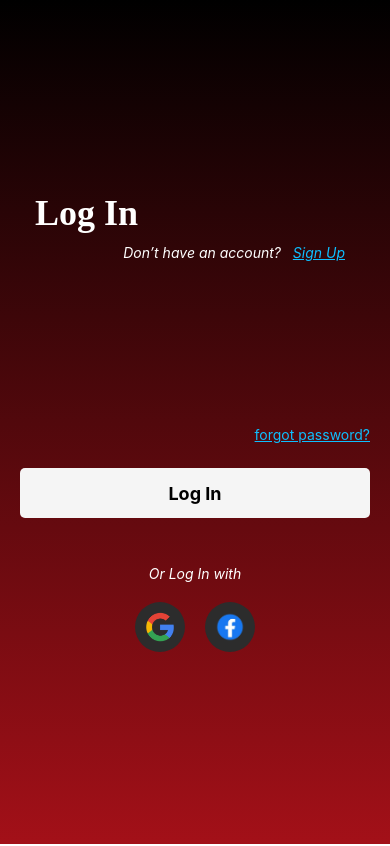
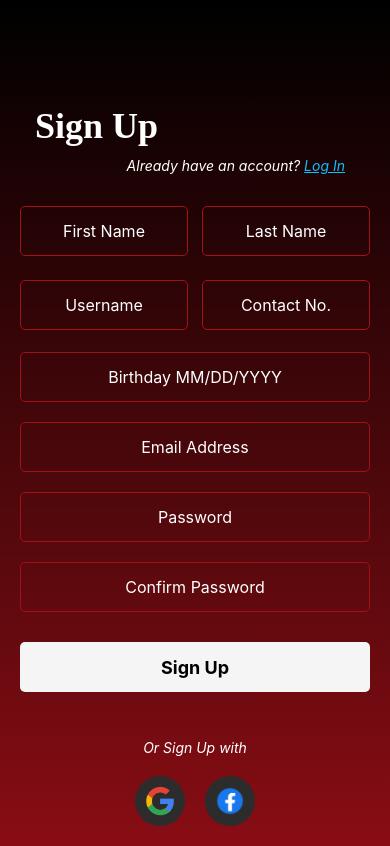
Before and after one commit to evecat06/FitMad, a React Native app: screen /SignUpScreen in a window 390 px wide. Built offline with nearby package versions, Linux system fonts and the light colour scheme.

Commit message:
SignUp code by Estandarte, commit changes by Bartolaba

```diff
--- a/App.tsx
+++ b/App.tsx
@@ -1,7 +1,7 @@
 import { NavigationContainer } from '@react-navigation/native';
 import { createStackNavigator } from '@react-navigation/stack';
-import LoginScreen from './pages/LoginScreen'; // Adjust path if needed
-
+// import LoginScreen from './pages/LoginScreen';
+import SignUpScreen from './pages/SignUpScreen';
 
 // Define the types for navigation routes
 export type RootStackParamList = {
@@ -14,10 +14,10 @@ const Stack = createStackNavigator<RootStackParamList>();
 export default function App() {
   return (
     <NavigationContainer>
-      <Stack.Navigator initialRouteName="LoginScreen">
+      <Stack.Navigator initialRouteName="SignUpScreen">
         <Stack.Screen
-          name="LoginScreen"
-          component={LoginScreen}
+          name="SignUpScreen"
+          component={SignUpScreen}
           options={{ headerShown: false }} // Remove header for LoginScreen
         />
 
--- a/pages/LoginScreen.tsx
+++ b/pages/LoginScreen.tsx
@@ -21,7 +21,7 @@ const LoginScreen = () => {
       <Text style={CommonStyles.title}>Log In</Text>
       <Text style={CommonStyles.subtitle}>
         Don’t have an account?   {''}
-        <TouchableOpacity><Text style={CommonStyles.signUpText}>
+        <TouchableOpacity><Text style={CommonStyles.highlightedText}>
           Sign Up
       </Text></TouchableOpacity>
       </Text>
@@ -47,8 +47,8 @@ const LoginScreen = () => {
         <Text style={CommonStyles.forgotPasswordText}>forgot password?</Text>
       </TouchableOpacity>
 
-      <TouchableOpacity style={CommonStyles.loginButton} onPress={handleLogin}>
-        <Text style={CommonStyles.loginButtonText}>Log In</Text>
+      <TouchableOpacity style={CommonStyles.Button} onPress={handleLogin}>
+        <Text style={CommonStyles.ButtonText}>Log In</Text>
       </TouchableOpacity>
 
       <Text>{' '}</Text>
--- a/pages/SignUpScreen.tsx
+++ b/pages/SignUpScreen.tsx
@@ -0,0 +1,122 @@
+import React, { useState } from 'react';
+import { View, Text, TextInput, TouchableOpacity, StyleSheet, Image, ScrollView } from 'react-native';
+import { LinearGradient } from 'expo-linear-gradient';
+import { useNavigation } from '@react-navigation/native';
+import CommonStyles from '../pages/styles';
+
+const SignUpScreen = () => {
+  const [firstName, setFirstName] = useState<string>('');
+  const [lastName, setLastName] = useState<string>('');
+  const [username, setUsername] = useState<string>('');
+  const [contact, setContact] = useState<string>('');
+  const [birthday, setBirthday] = useState<string>('');
+  const [email, setEmail] = useState<string>('');
+  const [password, setPassword] = useState<string>('');
+  const [confirmPassword, setConfirmPassword] = useState<string>('');
+
+  const navigation = useNavigation();  // Add navigation
+
+  const handleSignUp = () => {
+    console.log('Signing Up...');
+  };
+
+  return (
+    <ScrollView contentContainerStyle={CommonStyles.scrollContainer}>
+      <LinearGradient colors={['#000000', '#a31018']} style={CommonStyles.background} />
+      <Text>{' '}</Text>
+      <Text>{' '}</Text>
+      <Text>{' '}</Text>
+      <Text>{' '}</Text>
+      <Text>{' '}</Text>
+      <Text style={CommonStyles.title}>Sign Up</Text>
+      <Text style={CommonStyles.subtitle}>
+        Already have an account?{' '}
+        <TouchableOpacity><Text style={CommonStyles.highlightedText}>
+          Log In
+        </Text></TouchableOpacity>
+      </Text>
+
+      <View style={CommonStyles.row}>
+        <TextInput
+          style={[CommonStyles.input, CommonStyles.halfInput]}
+          placeholder="First Name"
+          placeholderTextColor="#fff"
+          value={firstName}
+          onChangeText={setFirstName}
+        />
+        <TextInput
+          style={[CommonStyles.input, CommonStyles.halfInput]}
+          placeholder="Last Name"
+          placeholderTextColor="#fff"
+          value={lastName}
+          onChangeText={setLastName}
+        />
+      </View>
+
+      <View style={CommonStyles.row}>
+        <TextInput
+          style={[CommonStyles.input, CommonStyles.halfInput]}
+          placeholder="Username"
+          placeholderTextColor="#fff"
+          value={username}
+          onChangeText={setUsername}
+        />
+        <TextInput
+          style={[CommonStyles.input, CommonStyles.halfInput]}
+          placeholder="Contact No."
+          placeholderTextColor="#fff"
+          value={contact}
+          onChangeText={setContact}
+        />
+      </View>
+
+      <TextInput
+        style={CommonStyles.input}
+        placeholder="Birthday MM/DD/YYYY"
+        placeholderTextColor="#fff"
+        value={birthday}
+        onChangeText={setBirthday}
+      />
+      <TextInput
+        style={CommonStyles.input}
+        placeholder="Email Address"
+        placeholderTextColor="#fff"
+        value={email}
+        onChangeText={setEmail}
+      />
+      <TextInput
+        style={CommonStyles.input}
+        placeholder="Password"
+        placeholderTextColor="#fff"
+        secureTextEntry={true}
+        value={password}
+        onChangeText={setPassword}
+      />
+      <TextInput
+        style={CommonStyles.input}
+        placeholder="Confirm Password"
+        placeholderTextColor="#fff"
+        secureTextEntry={true}
+        value={confirmPassword}
+        onChangeText={setConfirmPassword}
+      />
+
+      <TouchableOpacity style={CommonStyles.Button} onPress={handleSignUp}>
+        <Text style={CommonStyles.ButtonText}>Sign Up</Text>
+      </TouchableOpacity>
+
+      <Text>{' '}</Text>
+      <Text style={CommonStyles.orText}>Or Sign Up with</Text>
+      <View style={CommonStyles.socialContainer}>
+        <TouchableOpacity style={CommonStyles.socialButton}>
+          <Image source={require('../assets/icons/google.png')} style={CommonStyles.socialIcon} />
+        </TouchableOpacity>
+        <TouchableOpacity style={CommonStyles.socialButton}>
+          <Image source={require('../assets/icons/fbwhite.png')} style={CommonStyles.socialIcon} />
+        </TouchableOpacity>
+      </View>
+    </ScrollView>
+  );
+};
+
+export default SignUpScreen;
--- a/pages/styles.ts
+++ b/pages/styles.ts
@@ -13,7 +13,12 @@ const CommonStyles = StyleSheet.create({
     left: 0,
     right: 0,
     top: 0,
-    height: '100%',
+    height: '120%',
+    zIndex: -1,
+  },
+  content: {
+    padding: 20,
+    zIndex: 1,  // Bring content in front of the background
   },
   title: {
     fontSize: 36,
@@ -31,7 +36,7 @@ const CommonStyles = StyleSheet.create({
     fontStyle: 'italic',
     marginRight: 25,
   },
-  signUpText: {
+  highlightedText: {
     color: '#0EBFFF',
     textDecorationLine: 'underline',
   },
@@ -51,9 +56,9 @@ const CommonStyles = StyleSheet.create({
   halfInput: {
     width: '48%',
     height: 50,
-    backgroundColor: 'rgba(255, 255, 255, 0.2)',
+    backgroundColor: 'transparent',
     color: '#fff',
-    paddingHorizontal: 10,
+    paddingHorizontal: 5,
     borderRadius: 5,
     marginVertical: 10,
     fontSize: 16,
@@ -66,7 +71,7 @@ const CommonStyles = StyleSheet.create({
     textDecorationLine: 'underline',
     marginVertical: 5,
   },
-  loginButton: {
+  Button: {
     height: 50,
     backgroundColor: '#f5f5f5',
     justifyContent: 'center',
@@ -74,7 +79,7 @@ const CommonStyles = StyleSheet.create({
     borderRadius: 5,
     marginVertical: 20,
   },
-  loginButtonText: {
+  ButtonText: {
     fontSize: 18,
     fontWeight: 'bold',
     color: '#000',
@@ -117,6 +122,16 @@ const CommonStyles = StyleSheet.create({
     width: 30,
     height: 30,
   },
+  row: {
+    flexDirection: 'row',
+    justifyContent: 'space-between',
+    marginVertical: 2,
+  },
+  scrollContainer: {
+    padding: 20,
+    flexGrow: 1,
+    justifyContent: 'center',
+  },
 });
 
 export default CommonStyles;
```
